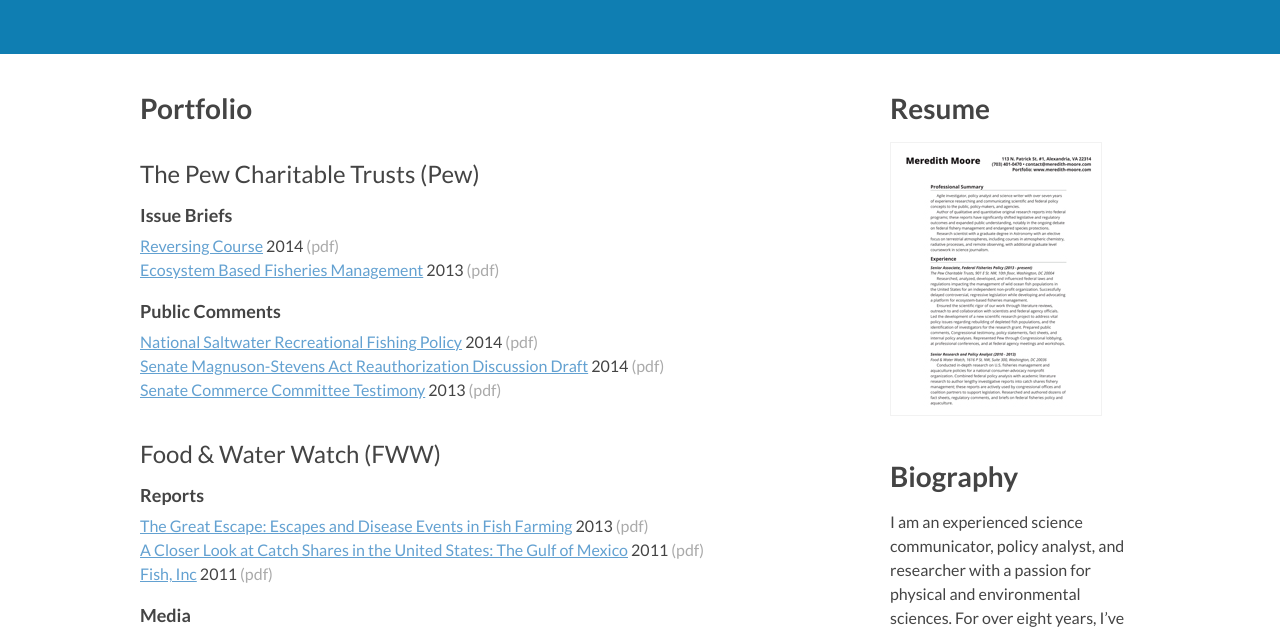
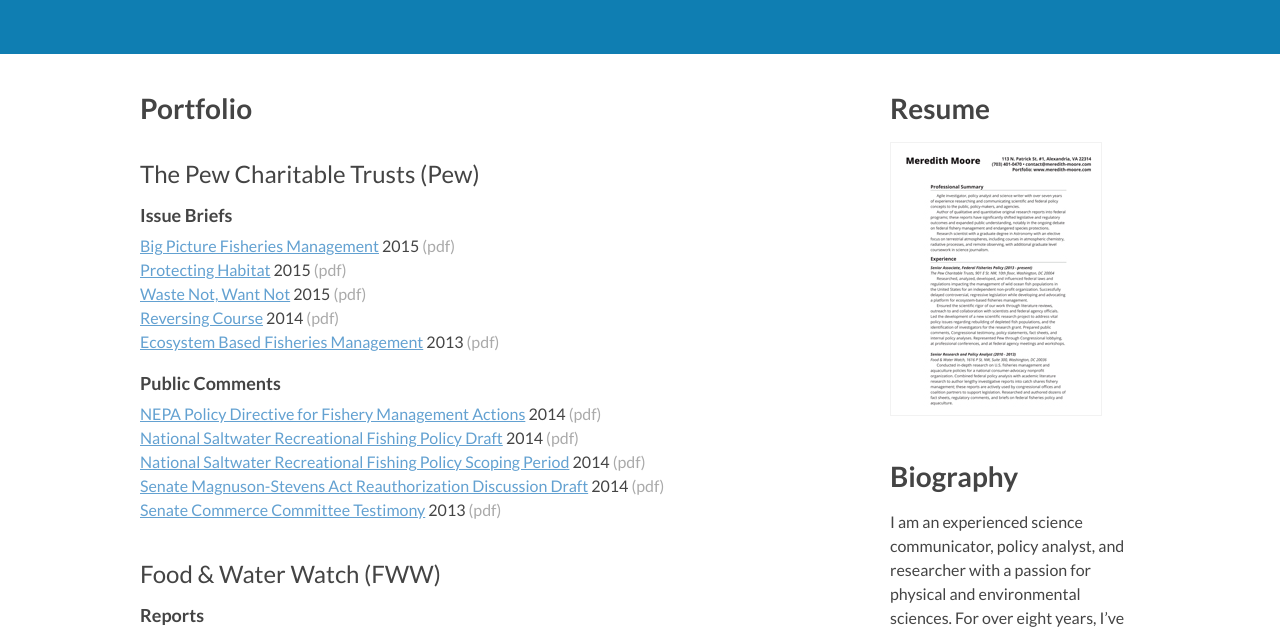
Before and after one commit to cranderveldt/meredith-moore, a website: page index.html in a window 1280 px wide. Shown: the part 146-777 px from the top of the page. Drawn offline with Linux system fonts and the light colour scheme.

Commit message:
updated portfoilo

```diff
--- a/index.html
+++ b/index.html
@@ -5,7 +5,7 @@
   <meta charset="UTF-8">
   <title>Meredith Moore</title>
   <link href='http://fonts.googleapis.com/css?family=Lato:100,300,400,700,900,400italic' rel='stylesheet' type='text/css'>
-  <link rel="stylesheet" href="css/styles.css">
+  <link rel="stylesheet" href="/css/styles.css">
 </head>
 <body ng-controller="Main">
   <div class="container">
@@ -22,107 +22,112 @@
             <h3>The Pew Charitable Trusts (Pew)</h3>
             <h4>Issue Briefs</h4>
             <ul>
-              <li><a href="/samples/Federal_Fishery_Brief_January_2014.pdf">Reversing Course</a> 2014 <span class="note">(pdf)</span></li>
-              <li><a href="/samples/EcosystemBasedFisheriesManagement.pdf">Ecosystem Based Fisheries Management</a> 2013 <span class="note">(pdf)</span></li>
+              <li><a href="/files/samples/EBFMBigPictureFisheriesManagement.pdf">Big Picture Fisheries Management</a> 2015 <span class="note">(pdf)</span></li>
+              <li><a href="/files/samples/EBFMprotectinghabitat.pdf">Protecting Habitat</a> 2015 <span class="note">(pdf)</span></li>
+              <li><a href="/files/samples/EBFMWasteNotWantNot.pdf">Waste Not, Want Not</a> 2015 <span class="note">(pdf)</span></li>
+              <li><a href="/files/samples/Federal_Fishery_Brief_January_2014.pdf">Reversing Course</a> 2014 <span class="note">(pdf)</span></li>
+              <li><a href="/files/samples/EcosystemBasedFisheriesManagement.pdf">Ecosystem Based Fisheries Management</a> 2013 <span class="note">(pdf)</span></li>
             </ul>
             <h4>Public Comments</h4>
             <ul>
-              <li><a href="/samples/Comments-National_Saltwater_Recreational_Fishing_scoping_period-09_12_14.pdf">National Saltwater Recreational Fishing Policy</a> 2014 <span class="note">(pdf)</span></li>
-              <li><a href="/samples/PCT_comments_on_Begich-Rubio_MSA_discussion_draft.pdf">Senate Magnuson-Stevens Act Reauthorization Discussion Draft</a> 2014 <span class="note">(pdf)</span></li>
-              <li><a href="/samples/CrockettTestimony.pdf">Senate Commerce Committee Testimony</a> 2013 <span class="note">(pdf)</span></li>
+              <li><a href="/files/samples/NEPA_Policy_Directive_comments.pdf">NEPA Policy Directive for Fishery Management Actions</a> 2014 <span class="note">(pdf)</span></li>
+              <li><a href="/files/samples/National_Saltwater_Recreational_Fishing_Policy_DRAFT.pdf">National Saltwater Recreational Fishing Policy Draft</a> 2014 <span class="note">(pdf)</span></li>
+              <li><a href="/files/samples/Comments-National_Saltwater_Recreational_Fishing_scoping_period-09_12_14.pdf">National Saltwater Recreational Fishing Policy Scoping Period</a> 2014 <span class="note">(pdf)</span></li>
+              <li><a href="/files/samples/PCT_comments_on_Begich-Rubio_MSA_discussion_draft.pdf">Senate Magnuson-Stevens Act Reauthorization Discussion Draft</a> 2014 <span class="note">(pdf)</span></li>
+              <li><a href="/files/samples/CrockettTestimony.pdf">Senate Commerce Committee Testimony</a> 2013 <span class="note">(pdf)</span></li>
             </ul>
             <h3>Food &amp; Water Watch (FWW)</h3>
             <h4>Reports</h4>
             <ul>
-              <li><a href="/samples/TheGreatEscape.pdf">The Great Escape: Escapes and Disease Events in Fish Farming</a> 2013 <span class="note">(pdf)</span></li>
-              <li><a href="/samples/ACloserLookAtGulfCatchShares.pdf">A Closer Look at Catch Shares in the United States: The Gulf of Mexico</a> 2011 <span class="note">(pdf)</span></li>
-              <li><a href="/samples/Fish Inc.pdf">Fish, Inc</a> 2011 <span class="note">(pdf)</span></li>
+              <li><a href="/files/samples/TheGreatEscape.pdf">The Great Escape: Escapes and Disease Events in Fish Farming</a> 2013 <span class="note">(pdf)</span></li>
+              <li><a href="/files/samples/ACloserLookAtGulfCatchShares.pdf">A Closer Look at Catch Shares in the United States: The Gulf of Mexico</a> 2011 <span class="note">(pdf)</span></li>
+              <li><a href="/files/samples/Fish Inc.pdf">Fish, Inc</a> 2011 <span class="note">(pdf)</span></li>
             </ul>
             <h4>Media</h4>
             <ul>
               <li><a href="http://www.washingtonpost.com/national/health-science/eating-fish-is-wise-but-its-good-to-know-where-your-seafood-comes-from/2012/11/17/73483c5a-2cd9-11e2-9ac2-1c61452669c3_story.html">The Washington Post - "Eating fish is wise, but it's good to know where your seafood comes from"</a> Nov 19, 2012 <span class="note">(html)</span></li>
-              <li><a href="/samples/WBAI-Meredith-Moore-on-Soy-Report-FWW.mp3">WBAI New York on Soy Report</a> 2012 <span class="note">(mp3)</span></li>
+              <li><a href="/files/samples/WBAI-Meredith-Moore-on-Soy-Report-FWW.mp3">WBAI New York on Soy Report</a> 2012 <span class="note">(mp3)</span></li>
             </ul>
             <h4>Fact Sheets</h4>
             <ul>
-              <li><a href="/samples/CatchLimitsVCatchShares.pdf">Catch Limits vs Catch Shares</a> 2013 <span class="note">(pdf)</span></li>
-              <li><a href="/samples/IcelandCatchShares.pdf">Fishing for a Way Out: Iceland's Struggle to Dismantle Catch Shares</a> 2012 <span class="note">(pdf)</span></li>
-              <li><a href="/samples/GreenwashingOurFisheries.pdf">Greenwashing Our Fisheries: Catch Share Programs Do Not Save Our Fish</a> 2011 <span class="note">(pdf)</span></li>
-              <li><a href="/samples/GESalmon-Below-the-Surface.pdf">Below the Surface: The Dangers of Genetically Engineered Salmon</a> 2011 <span class="note">(pdf)</span></li>
-              <li><a href="/samples/CatchShareC-IssueBrief.pdf">Catch Share Catastrophes</a> 2010 <span class="note">(pdf)</span></li>
-              <li><a href="/samples/CatchSharesFS.pdf">Catch Share Catastrophes (short)</a> 2010 <span class="note">(pdf)</span></li>
+              <li><a href="/files/samples/CatchLimitsVCatchShares.pdf">Catch Limits vs Catch Shares</a> 2013 <span class="note">(pdf)</span></li>
+              <li><a href="/files/samples/IcelandCatchShares.pdf">Fishing for a Way Out: Iceland's Struggle to Dismantle Catch Shares</a> 2012 <span class="note">(pdf)</span></li>
+              <li><a href="/files/samples/GreenwashingOurFisheries.pdf">Greenwashing Our Fisheries: Catch Share Programs Do Not Save Our Fish</a> 2011 <span class="note">(pdf)</span></li>
+              <li><a href="/files/samples/GESalmon-Below-the-Surface.pdf">Below the Surface: The Dangers of Genetically Engineered Salmon</a> 2011 <span class="note">(pdf)</span></li>
+              <li><a href="/files/samples/CatchShareC-IssueBrief.pdf">Catch Share Catastrophes</a> 2010 <span class="note">(pdf)</span></li>
+              <li><a href="/files/samples/CatchSharesFS.pdf">Catch Share Catastrophes (short)</a> 2010 <span class="note">(pdf)</span></li>
             </ul>
             <h4>Comments</h4>
             <ul>
-              <li><a href="/samples/aquaculture-memo-nop-fall-2012.pdf">Department of Agriculture, National Organic Standards Board</a> 2012 <span class="note">(pdf)</span></li>
-              <li><a href="/samples/Aquaculture-research-plan-comments.pdf">Draft National Aquaculture Research and Development Strategic Plan</a> 2012 <span class="note">(pdf)</span></li>
-              <li><a href="/samples/Comments-on-Catch-Shares-for-Atlantic-Sharks.pdf"> Shark catch shares</a> 2012 <span class="note">(pdf)</span></li>
-              <li><a href="/samples/NE-and-MA-data-collection.pdf">New England/Mid-Atlantic Socio-economic surveys</a> 2011 <span class="note">(pdf)</span></li>
-              <li><a href="/samples/Food and Water Watch - Comments on NE accumulation limits May 2011.pdf">New England Multispecies Groundfishery</a> 2011 <span class="note">(pdf)</span></li>
-              <li><a href="/samples/Food and Water Watch - Comments on proposed catch share program for monkfish Feb 2011.pdf">Monkfish</a> 2011 <span class="note">(pdf)</span></li>
+              <li><a href="/files/samples/aquaculture-memo-nop-fall-2012.pdf">Department of Agriculture, National Organic Standards Board</a> 2012 <span class="note">(pdf)</span></li>
+              <li><a href="/files/samples/Aquaculture-research-plan-comments.pdf">Draft National Aquaculture Research and Development Strategic Plan</a> 2012 <span class="note">(pdf)</span></li>
+              <li><a href="/files/samples/Comments-on-Catch-Shares-for-Atlantic-Sharks.pdf"> Shark catch shares</a> 2012 <span class="note">(pdf)</span></li>
+              <li><a href="/files/samples/NE-and-MA-data-collection.pdf">New England/Mid-Atlantic Socio-economic surveys</a> 2011 <span class="note">(pdf)</span></li>
+              <li><a href="/files/samples/Food and Water Watch - Comments on NE accumulation limits May 2011.pdf">New England Multispecies Groundfishery</a> 2011 <span class="note">(pdf)</span></li>
+              <li><a href="/files/samples/Food and Water Watch - Comments on proposed catch share program for monkfish Feb 2011.pdf">Monkfish</a> 2011 <span class="note">(pdf)</span></li>
             </ul>
             <h4>Blogs</h4>
             <ul>
-              <li><a href="/samples/Can't-Save-the-Oceans.pdf">Why catch shares can't save the oceans</a> Jan 2013 <span class="note">(pdf)</span></li>
-              <li><a href="/samples/Catch-Shares-Ideology.pdf">Catch shares ideology is a one-way street in the wrong direction</a> Oct 2012 <span class="note">(pdf)</span></li>
-              <li><a href="/samples/Aquaculture-is-dirty.pdf">Aquaculture is dirty, unsustainable, and inefficient. So why is the UN pushing it?</a> July 2012 <span class="note">(pdf)</span></li>
+              <li><a href="/files/samples/Can't-Save-the-Oceans.pdf">Why catch shares can't save the oceans</a> Jan 2013 <span class="note">(pdf)</span></li>
+              <li><a href="/files/samples/Catch-Shares-Ideology.pdf">Catch shares ideology is a one-way street in the wrong direction</a> Oct 2012 <span class="note">(pdf)</span></li>
+              <li><a href="/files/samples/Aquaculture-is-dirty.pdf">Aquaculture is dirty, unsustainable, and inefficient. So why is the UN pushing it?</a> July 2012 <span class="note">(pdf)</span></li>
             </ul>
             <h3>Union of Concerned Scientists (UCS)</h3>
             <h4>Reports</h4>
             <ul>
-              <li><a href="/samples/interference-at-the-epa.pdf">Interference at the EPA</a> 2008 <span class="note">(pdf)</span></li>
-              <li><a href="/samples/Federal-Science-and-the-Public-Good-12-08-Update.pdf">Federal Science and the Public Good</a> <span class="note">(pdf)</span></li>
+              <li><a href="/files/samples/interference-at-the-epa.pdf">Interference at the EPA</a> 2008 <span class="note">(pdf)</span></li>
+              <li><a href="/files/samples/Federal-Science-and-the-Public-Good-12-08-Update.pdf">Federal Science and the Public Good</a> <span class="note">(pdf)</span></li>
             </ul>
             <h4>Articles</h4>
             <ul>
-              <li><a href="/samples/Integrity of Public Toxics Database threatened by Interagency Review | Union of Concerned Scientists.html">IRIS Database</a> <span class="note">(html)</span></li>
-              <li><a href="/samples/U.S. Surgeon General Muzzled by Political Appointees | Union of Concerned Scientists.html">Surgeon General Muzzled</a> <span class="note">(html)</span></li>
-              <li><a href="/samples/FEMA Exposes Gulf Coast Residents to Formaldehyde | Union of Concerned Scientists.html">FEMA Trailers</a> <span class="note">(html)</span></li>
-              <li><a href="/samples/U.S. Fish and Wildlife Service Decrees the Southwestern Bald Eagle is Safe, in Spite of Science | Union of Concerned Scientists.html">Southwestern Bald Eagle</a> <span class="note">(html)</span></li>
-              <li><a href="/samples/Federal Agency Doesn't Give a Hoot about Owls | Union of Concerned Scientists.html">Spotted Owl</a> <span class="note">(html)</span></li>
-              <li><a href="/samples/Election Panel Delays, Edits Reports on Voter Fraud | Union of Concerned Scientists.html">Voter Fraud</a> <span class="note">(html)</span></li>
-              <li><a href="/samples/Designated Spokesperson Required for Polar Bear Travels | Union of Concerned Scientists.html">Polar Bear Research Travel Restrictions</a> <span class="note">(html)</span></li>
-              <li><a href="/samples/Federal Agency Fails to Protect Children from Lead Lunches | Union of Concerned Scientists.html">Lead Testing of Children's Lunchboxes</a> <span class="note">(html)</span></li>
-              <li><a href="/samples/Presidential mandate centralizes regulatory power, endangers citizens | Union of Concerned Scientists.html">Executive Order 13422</a> <span class="note">(html)</span></li>
-              <li><a href="/samples/EPA Removes Lead Scientists, then Considers Removing Lead Air Quality Protections | Union of Concerned Scientists.html">Lead National Ambient Air Quality Standards</a> <span class="note">(html)</span></li>
-              <li><a href="/samples/Agencies pressured to not warn mechanics about asbestos | Union of Concerned Scientists.html">Asbestos Safety Warning</a> <span class="note">(html)</span></li>
-              <li><a href="/samples/White House Politics Collide With Endangered Right Whale | Union of Concerned Scientists.html">Right Whale</a> <span class="note">(html)</span></li>
+              <li><a href="/files/samples/Integrity of Public Toxics Database threatened by Interagency Review | Union of Concerned Scientists.html">IRIS Database</a> <span class="note">(html)</span></li>
+              <li><a href="/files/samples/U.S. Surgeon General Muzzled by Political Appointees | Union of Concerned Scientists.html">Surgeon General Muzzled</a> <span class="note">(html)</span></li>
+              <li><a href="/files/samples/FEMA Exposes Gulf Coast Residents to Formaldehyde | Union of Concerned Scientists.html">FEMA Trailers</a> <span class="note">(html)</span></li>
+              <li><a href="/files/samples/U.S. Fish and Wildlife Service Decrees the Southwestern Bald Eagle is Safe, in Spite of Science | Union of Concerned Scientists.html">Southwestern Bald Eagle</a> <span class="note">(html)</span></li>
+              <li><a href="/files/samples/Federal Agency Doesn't Give a Hoot about Owls | Union of Concerned Scientists.html">Spotted Owl</a> <span class="note">(html)</span></li>
+              <li><a href="/files/samples/Election Panel Delays, Edits Reports on Voter Fraud | Union of Concerned Scientists.html">Voter Fraud</a> <span class="note">(html)</span></li>
+              <li><a href="/files/samples/Designated Spokesperson Required for Polar Bear Travels | Union of Concerned Scientists.html">Polar Bear Research Travel Restrictions</a> <span class="note">(html)</span></li>
+              <li><a href="/files/samples/Federal Agency Fails to Protect Children from Lead Lunches | Union of Concerned Scientists.html">Lead Testing of Children's Lunchboxes</a> <span class="note">(html)</span></li>
+              <li><a href="/files/samples/Presidential mandate centralizes regulatory power, endangers citizens | Union of Concerned Scientists.html">Executive Order 13422</a> <span class="note">(html)</span></li>
+              <li><a href="/files/samples/EPA Removes Lead Scientists, then Considers Removing Lead Air Quality Protections | Union of Concerned Scientists.html">Lead National Ambient Air Quality Standards</a> <span class="note">(html)</span></li>
+              <li><a href="/files/samples/Agencies pressured to not warn mechanics about asbestos | Union of Concerned Scientists.html">Asbestos Safety Warning</a> <span class="note">(html)</span></li>
+              <li><a href="/files/samples/White House Politics Collide With Endangered Right Whale | Union of Concerned Scientists.html">Right Whale</a> <span class="note">(html)</span></li>
             </ul>
             <h4>Public Comments</h4>
             <ul>
-              <li><a href="/samples/testimony_grifo.pdf">UCS House Natural Resources Testimony</a> <span class="note">(pdf)</span></li>
-              <li><a href="/samples/Comments on Gunnisons prairie dog 12 mo.pdf">Gunnison's Prairie Dog</a> <span class="note">(pdf)</span></li>
-              <li><a href="/samples/Comments on the N Spotted Owl Recovery Plan.pdf">Northern Spotted Owl</a> <span class="note">(pdf)</span></li>
-              <li><a href="/samples/Comments to DOI on proposed ESA amendments, Sept 08.pdf">Proposed ESA Amendments</a> <span class="note">(pdf)</span></li>
-              <li><a href="/samples/Lead NAAQS ANPR 1-16-08.pdf">Lead NAAQS</a> <span class="note">(pdf)</span></li>
-              <li><a href="/samples/Right Whale Ship Strike Reduction FEIS.pdf">Right Whale Ship Strike Reduction</a> <span class="note">(pdf)</span></li>
-              <li><a href="/samples/UCS Comments - Section 7 Consultation Proposed Changes.pdf">Endangered Species Act Consultation</a> <span class="note">(pdf)</span></li>
+              <li><a href="/files/samples/testimony_grifo.pdf">UCS House Natural Resources Testimony</a> <span class="note">(pdf)</span></li>
+              <li><a href="/files/samples/Comments on Gunnisons prairie dog 12 mo.pdf">Gunnison's Prairie Dog</a> <span class="note">(pdf)</span></li>
+              <li><a href="/files/samples/Comments on the N Spotted Owl Recovery Plan.pdf">Northern Spotted Owl</a> <span class="note">(pdf)</span></li>
+              <li><a href="/files/samples/Comments to DOI on proposed ESA amendments, Sept 08.pdf">Proposed ESA Amendments</a> <span class="note">(pdf)</span></li>
+              <li><a href="/files/samples/Lead NAAQS ANPR 1-16-08.pdf">Lead NAAQS</a> <span class="note">(pdf)</span></li>
+              <li><a href="/files/samples/Right Whale Ship Strike Reduction FEIS.pdf">Right Whale Ship Strike Reduction</a> <span class="note">(pdf)</span></li>
+              <li><a href="/files/samples/UCS Comments - Section 7 Consultation Proposed Changes.pdf">Endangered Species Act Consultation</a> <span class="note">(pdf)</span></li>
             </ul>
             <h4>Press Releases</h4>
             <ul>
-              <li><a href="/samples/GAO Finds Interference in Endangered Species Rules.html">GAO Finds Interference in Endangered Species Rules</a> <span class="note">(html)</span></li>
-              <li><a href="/samples/DOI Weakens Endangered Species Act.html">DOI Weakens Endangered Species Act</a> <span class="note">(html)</span></li>
-              <li><a href="/samples/Obama Restores Scientific Integrity to Endangered Species Act, Says Science Group | Union of Concerned Scientists.html">Obama Restores ESA</a> <span class="note">(html)</span></li>
+              <li><a href="/files/samples/GAO Finds Interference in Endangered Species Rules.html">GAO Finds Interference in Endangered Species Rules</a> <span class="note">(html)</span></li>
+              <li><a href="/files/samples/DOI Weakens Endangered Species Act.html">DOI Weakens Endangered Species Act</a> <span class="note">(html)</span></li>
+              <li><a href="/files/samples/Obama Restores Scientific Integrity to Endangered Species Act, Says Science Group | Union of Concerned Scientists.html">Obama Restores ESA</a> <span class="note">(html)</span></li>
             </ul>
             <h4>Fact Sheets</h4>
             <ul>
-              <li><a href="/samples/air-pollution-and-the-epa.pdf">Air Pollution</a> <span class="note">(pdf)</span></li>
-              <li><a href="/samples/epa-and-the-white-house.pdf">White House Interference</a> <span class="note">(pdf)</span></li>
-              <li><a href="/samples/epa-region-9-fact-sheet.pdf">Region 9</a> <span class="note">(pdf)</span></li>
-              <li><a href="/samples/climate-change-and-the-epa.pdf">Climate Change and the EPA</a> <span class="note">(pdf)</span></li>
-              <li><a href="/samples/toxics-and-the-epa.pdf">Toxics and the EPA</a> <span class="note">(pdf)</span></li>
-              <li><a href="/samples/EPA-Region-4-Fact-Sheet.pdf">Region 4</a> <span class="note">(pdf)</span></li>
+              <li><a href="/files/samples/air-pollution-and-the-epa.pdf">Air Pollution</a> <span class="note">(pdf)</span></li>
+              <li><a href="/files/samples/epa-and-the-white-house.pdf">White House Interference</a> <span class="note">(pdf)</span></li>
+              <li><a href="/files/samples/epa-region-9-fact-sheet.pdf">Region 9</a> <span class="note">(pdf)</span></li>
+              <li><a href="/files/samples/climate-change-and-the-epa.pdf">Climate Change and the EPA</a> <span class="note">(pdf)</span></li>
+              <li><a href="/files/samples/toxics-and-the-epa.pdf">Toxics and the EPA</a> <span class="note">(pdf)</span></li>
+              <li><a href="/files/samples/EPA-Region-4-Fact-Sheet.pdf">Region 4</a> <span class="note">(pdf)</span></li>
             </ul>
             <h4>Misc.</h4>
             <ul>
-              <li><a href="/samples/WhalePosterFinal2.pdf">Right Whale Scientific Poster</a> <span class="note">(pdf)</span></li>
-              <li><a href="/curriculum-guide/">Scientific Integrity Curriculum Guide</a> <span class="note">(html)</span></li>
+              <li><a href="/files/samples/WhalePosterFinal2.pdf">Right Whale Scientific Poster</a> <span class="note">(pdf)</span></li>
+              <li><a href="/files/curriculum-guide/">Scientific Integrity Curriculum Guide</a> <span class="note">(html)</span></li>
             </ul>
             <h3>Academic</h3>
             <ul>
-              <li><a href="/samples/The Atomic Hydrogen Environment Of MBM40.pdf">Atomic Hydrogen in MBM40, 2003</a> <span class="note">(pdf)</span></li>
-              <li><a href="/samples/Shore et al., Turbulence in MBM 40.html">Turbulence in MBM40, 2003</a> <span class="note">(html)</span></li>
-              <li><a href="/samples/SpiralArmsWithCooling.pdf">Spiral Arms With Cooling, 2005</a> <span class="note">(pdf)</span></li>
+              <li><a href="/files/samples/The Atomic Hydrogen Environment Of MBM40.pdf">Atomic Hydrogen in MBM40, 2003</a> <span class="note">(pdf)</span></li>
+              <li><a href="/files/samples/Shore et al., Turbulence in MBM 40.html">Turbulence in MBM40, 2003</a> <span class="note">(html)</span></li>
+              <li><a href="/files/samples/SpiralArmsWithCooling.pdf">Spiral Arms With Cooling, 2005</a> <span class="note">(pdf)</span></li>
             </ul>
           </div>
         </div>
```
Also changed, not shown: curriculum-guide.html (+17 -17 lines), 5 other files.
